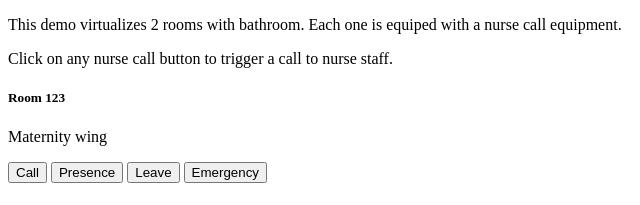
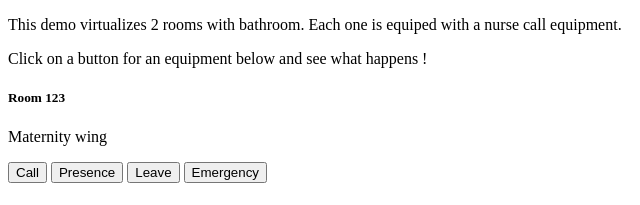
Before and after one commit to davidfermet/davidfermet.github.io, a plain HTML site: page surycat-demo/m.demo.surycat.com.html in a window 1280 px wide. Shown: the part 183-388 px from the top of the page, 0-640 px from the left. Drawn offline with nearby package versions, Linux system fonts and the light colour scheme.

Commit message:
fix text tipos

```diff
--- a/surycat-demo/m.demo.surycat.com.html
+++ b/surycat-demo/m.demo.surycat.com.html
@@ -38,7 +38,7 @@
       <div class="tab-pane fade show active" role="tabpanel" id="nursecall">
       <h3>Nurse Call demo</h3>
       <p>This demo virtualizes 2 rooms with bathroom. Each one is equiped with a nurse call equipment.</p>
-      <p>Click on any nurse call button to trigger a call to nurse staff.</p>
+      <p>Click on a button for an equipment below and see what happens !</p>
 
       <div class="card" style="width: 18rem;">
         <div class="card-body">
```
